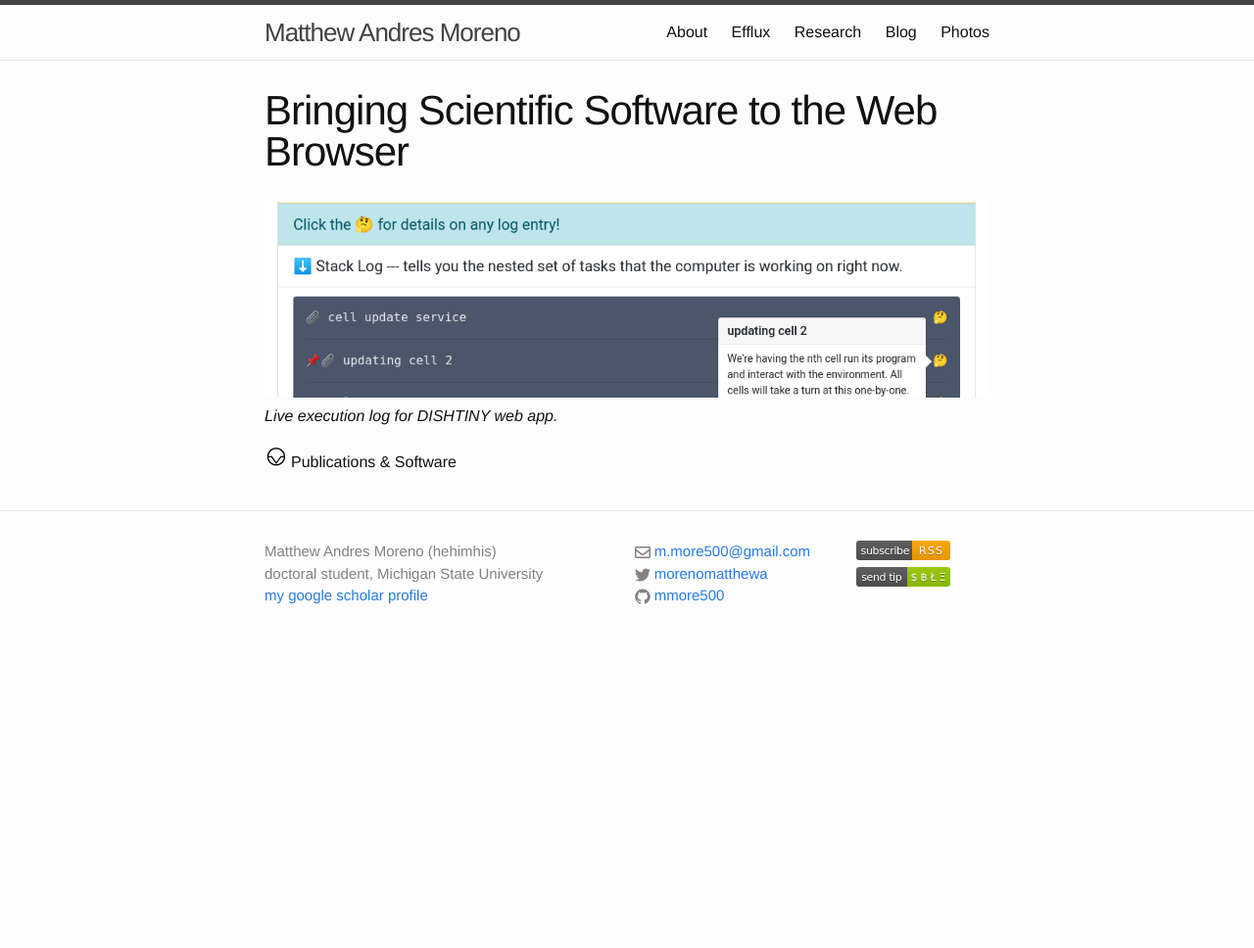
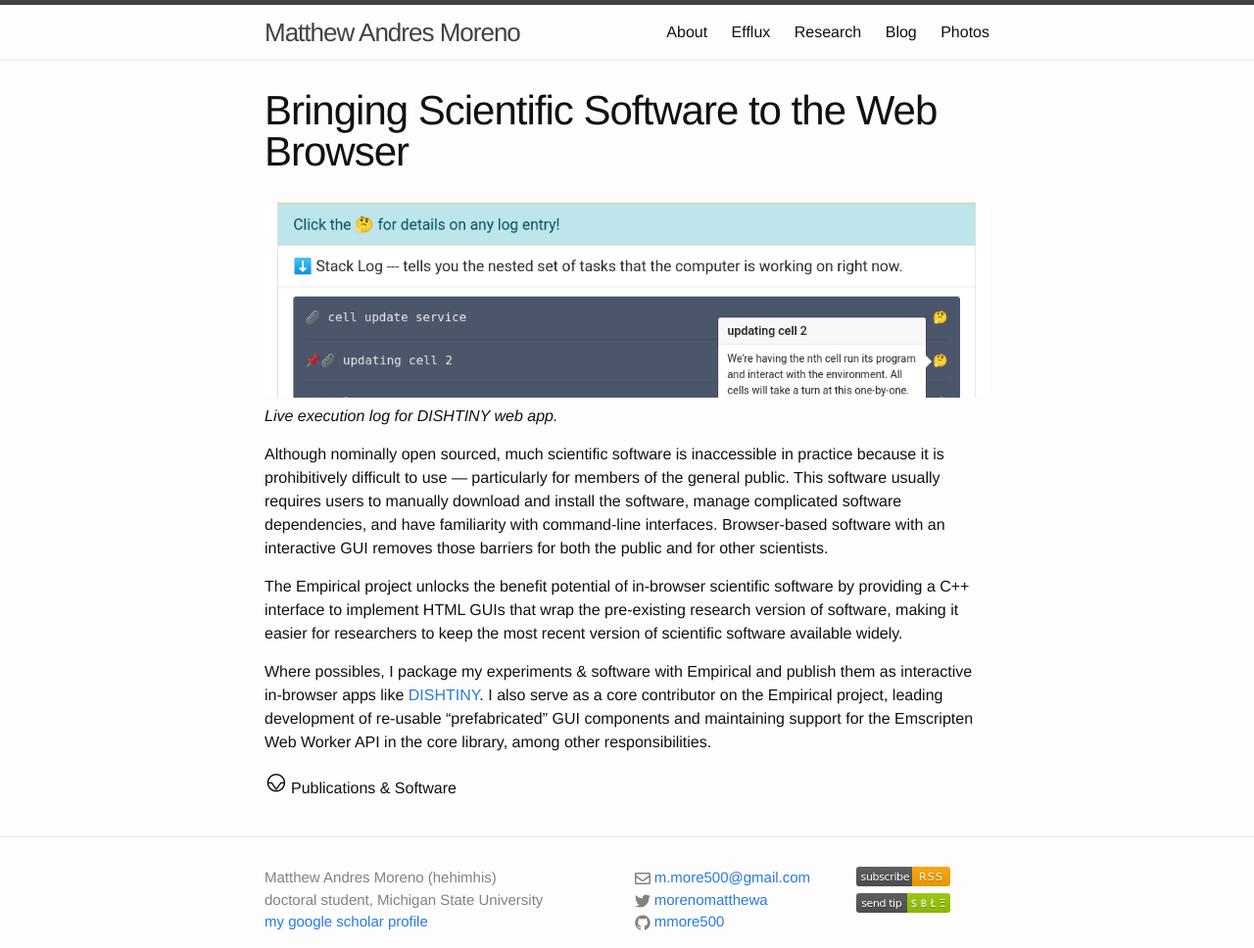
Before and after one commit to mmore500/mmore500.github.io, a Jekyll site: the page built from blog_projects/_posts/0001-01-01-in-browser.md, in a window 1280 px wide. Shown: the whole page at 98% size. Built offline with Jekyll 4.4.1, drawn with Linux system fonts in a browser that asks for light colours; before the commit the page ends 900 px from its top, so only the background shows below that.

Commit message:
Write captions for software work

```diff
--- a/blog_projects/_posts/0001-01-01-in-browser.md
+++ b/blog_projects/_posts/0001-01-01-in-browser.md
@@ -6,4 +6,13 @@ theme: software
 description: |
   ![live execution log for DISHTINY web app](/resources/cover-in-browser.png){:width="100%"}{:height="200px"}{:style="object-fit:cover; object-position:top;"}
   _Live execution log for DISHTINY web app._
+
+  Although nominally open sourced, much scientific software is inaccessible in practice because it is prohibitively difficult to use --- particularly for members of the general public.
+  This software usually requires users to manually download and install the software, manage complicated software dependencies, and have familiarity with command-line interfaces.
+  Browser-based software with an interactive GUI removes those barriers for both the public and for other scientists.
+
+  The Empirical project unlocks the benefit potential of in-browser scientific software by providing a C++ interface to implement HTML GUIs that wrap the pre-existing research version of software, making it easier for researchers to keep the most recent version of scientific software available widely.
+
+  Where possibles, I package my experiments & software with Empirical and publish them as interactive in-browser apps like [DISHTINY](https://mmore500.com/dishtiny).
+  I also serve as a core contributor on the Empirical project, leading development of re-usable "prefabricated" GUI components and maintaining support for the Emscripten Web Worker API in the core library, among other responsibilities.
 ---
```
Also changed, not shown: _data/project_themes.yml (+9 -0 lines), blog_projects/_posts/0001-01-01-libraries.md (+5 -0 lines).
